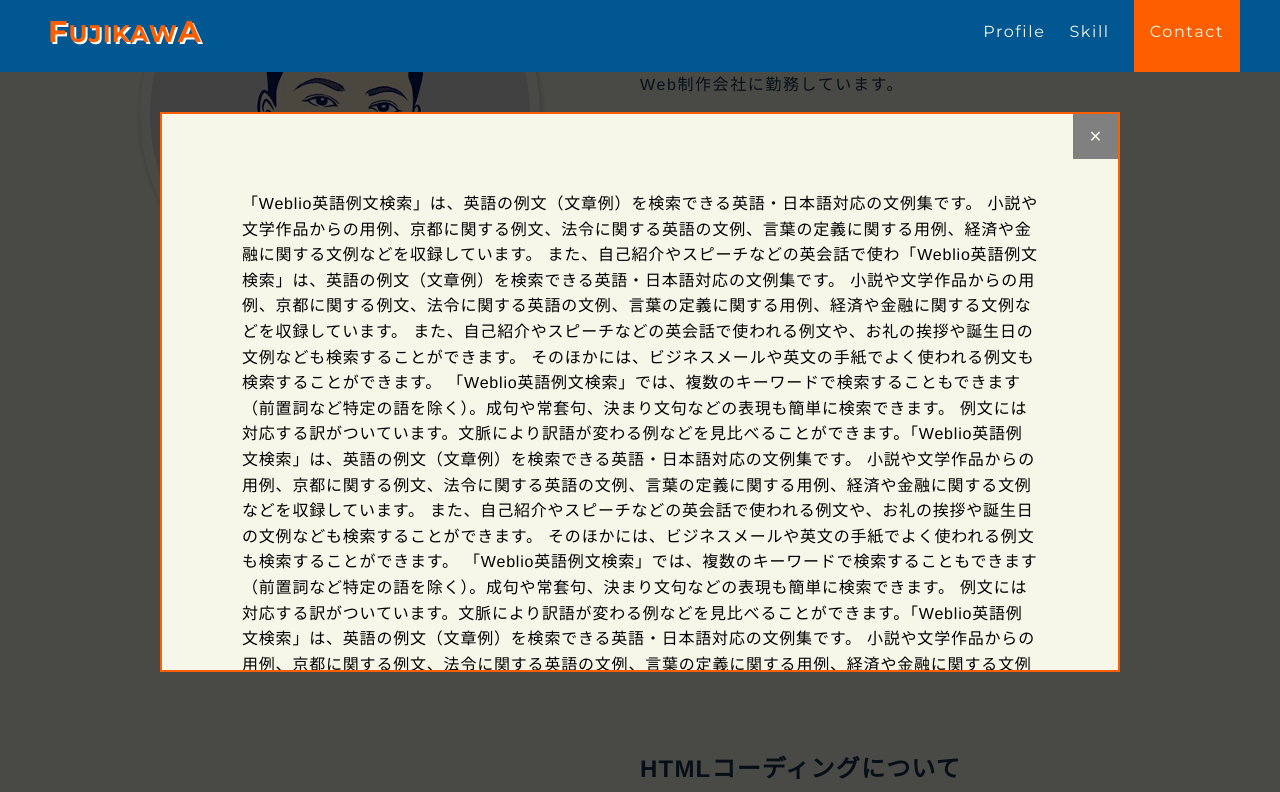
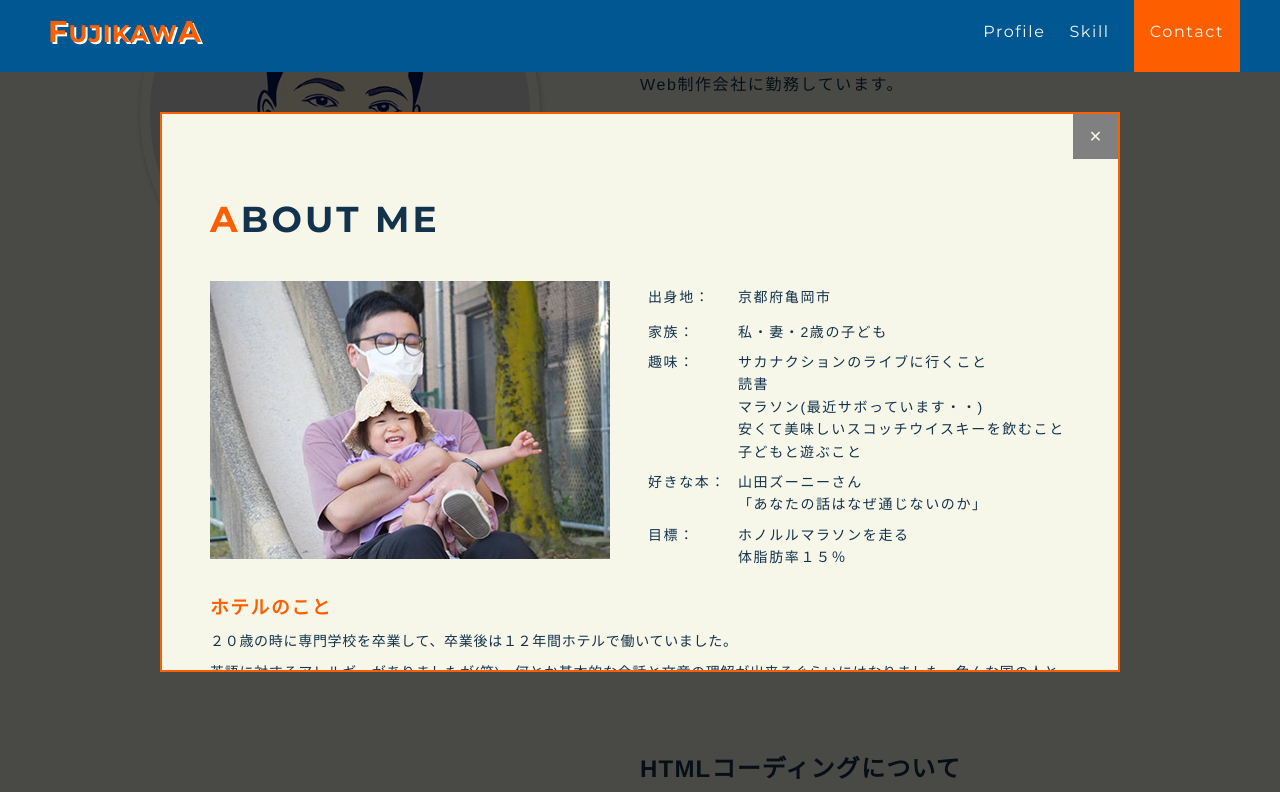
Before and after one commit to tatsuya-fujikawa/portforio, a plain HTML site: page index.html in a window 1280 px wide. Both pictures are taken after a click on the button "経歴を詳しく見る". Shown: the part 926-1718 px from the top of the page. Drawn offline with nearby package versions, Linux system fonts and the light colour scheme.

Commit message:
modalの中身を改修

```diff
--- a/Sass/Objects/Project/_p-modal.scss
+++ b/Sass/Objects/Project/_p-modal.scss
@@ -73,7 +73,39 @@
     }
 
     &__inner {
-        padding: rem(32) rem(64);
+        padding: rem(32) rem(32);
+    }
+
+    &__list {
+        display: flex;
+        padding-bottom: rem(8);
+        padding-left: rem(8);
+
+        dt {
+            min-width: 90px;
+            font-size: rem(14);
+            color: var(--color-text);
+        }
+
+        dd {
+            font-size: rem(14);
+            color: var(--color-text);
+        }
+    }
+
+    &__box {
+        padding-top: rem(8);
+    }
+
+    &__title {
+        color: var(--color-accent);
+        padding-top: rem(8);
+    }
+
+    &__sentence {
+        padding-top: rem(8);
+        font-size: rem(14);
+        color: var(--color-text);
     }
 
 }
--- a/index.html
+++ b/index.html
@@ -96,27 +96,47 @@
                     </div><!-- /.p-modal__close -->
                     <div id="p-modal-1-content">
                         <div class="p-modal__inner">
-                            <p>「Weblio英語例文検索」は、英語の例文（文章例）を検索できる英語・日本語対応の文例集です。
-                                小説や文学作品からの用例、京都に関する例文、法令に関する英語の文例、言葉の定義に関する用例、経済や金融に関する文例などを収録しています。
-                                また、自己紹介やスピーチなどの英会話で使わ「Weblio英語例文検索」は、英語の例文（文章例）を検索できる英語・日本語対応の文例集です。
-                                小説や文学作品からの用例、京都に関する例文、法令に関する英語の文例、言葉の定義に関する用例、経済や金融に関する文例などを収録しています。
-                                また、自己紹介やスピーチなどの英会話で使われる例文や、お礼の挨拶や誕生日の文例なども検索することができます。
-                                そのほかには、ビジネスメールや英文の手紙でよく使われる例文も検索することができます。
-                                「Weblio英語例文検索」では、複数のキーワードで検索することもできます（前置詞など特定の語を除く）。成句や常套句、決まり文句などの表現も簡単に検索できます。
-                                例文には対応する訳がついています。文脈により訳語が変わる例などを見比べることができます。「Weblio英語例文検索」は、英語の例文（文章例）を検索できる英語・日本語対応の文例集です。
-                                小説や文学作品からの用例、京都に関する例文、法令に関する英語の文例、言葉の定義に関する用例、経済や金融に関する文例などを収録しています。
-                                また、自己紹介やスピーチなどの英会話で使われる例文や、お礼の挨拶や誕生日の文例なども検索することができます。
-                                そのほかには、ビジネスメールや英文の手紙でよく使われる例文も検索することができます。
-                                「Weblio英語例文検索」では、複数のキーワードで検索することもできます（前置詞など特定の語を除く）。成句や常套句、決まり文句などの表現も簡単に検索できます。
-                                例文には対応する訳がついています。文脈により訳語が変わる例などを見比べることができます。「Weblio英語例文検索」は、英語の例文（文章例）を検索できる英語・日本語対応の文例集です。
-                                小説や文学作品からの用例、京都に関する例文、法令に関する英語の文例、言葉の定義に関する用例、経済や金融に関する文例などを収録しています。
-                                また、自己紹介やスピーチなどの英会話で使われる例文や、お礼の挨拶や誕生日の文例なども検索することができます。
-                                そのほかには、ビジネスメールや英文の手紙でよく使われる例文も検索することができます。
-                                「Weblio英語例文検索」では、複数のキーワードで検索することもできます（前置詞など特定の語を除く）。成句や常套句、決まり文句などの表現も簡単に検索できます。
-                                例文には対応する訳がついています。文脈により訳語が変わる例などを見比べることができます。れる例文や、お礼の挨拶や誕生日の文例なども検索することができます。
-                                そのほかには、ビジネスメールや英文の手紙でよく使われる例文も検索することができます。
-                                「Weblio英語例文検索」では、複数のキーワードで検索することもできます（前置詞など特定の語を除く）。成句や常套句、決まり文句などの表現も簡単に検索できます。
-                                例文には対応する訳がついています。文脈により訳語が変わる例などを見比べることができます。</p>
+                            <h2 class="c-heading u-uppercase" lang="en">about me</h2>
+                            <div class="c-flex">
+                                <div class="c-flex__item-half">
+                                    <img src="./assets/img/aboutme.jpg" width="400px" height="278px" loading="lazy" alt="">
+                                </div><!-- /c-flex__item -->
+                                <div class="c-flex__item-half">
+                                    <dl class="p-modal__list c-sentence">
+                                        <dt>出身地：</dt>
+                                        <dd>京都府亀岡市</dd>
+                                    </dl><!-- /p-modal__list -->
+                                    <dl class="p-modal__list">
+                                        <dt>家族：</dt>
+                                        <dd>私・妻・2歳の子ども</dd>
+                                    </dl><!-- /p-modal__list -->
+                                    <dl class="p-modal__list">
+                                        <dt>趣味：</dt>
+                                        <dd>サカナクションのライブに行くこと<br>読書<br>マラソン(最近サボっています・・)<br>安くて美味しいスコッチウイスキーを飲むこと<br>子どもと遊ぶこと</dd>
+                                    </dl><!-- /p-modal__list -->
+                                    <dl class="p-modal__list">
+                                        <dt>好きな本：</dt>
+                                        <dd>山田ズーニーさん<br>「あなたの話はなぜ通じないのか」</dd>
+                                    </dl><!-- /p-modal__list -->
+                                    <dl class="p-modal__list">
+                                        <dt>目標：</dt>
+                                        <dd>ホノルルマラソンを走る<br>体脂肪率１５％<br></dd>
+                                    </dl><!-- /p-modal__list -->
+                                </div><!-- /c-flex__item -->
+                            </div><!-- /c-flex -->
+                            <div class="p-modal__box">
+                                <h3 class="p-modal__title">ホテルのこと</h3>
+                                <p class="p-modal__sentence">２０歳の時に専門学校を卒業して、卒業後は１２年間ホテルで働いていました。</p>
+                                <p class="p-modal__sentence">英語に対するアレルギーがありましたが(笑)、何とか基本的な会話と文章の理解が出来るぐらいにはなりました。色んな国の人と話したりコミュニケーションを取れたのは、いい経験になったと思います。</p>
+                                <p class="p-modal__sentence">研修で上海に行かせていただく機会もありました。中国語は全く話せませんでしたが、何とか身振り手振りで伝えようとした経験は、私を大きく成長させてくれた出来事だったなと思います。</p>
+                            </div><!-- /p-modal__box -->
+                            <div class="p-modal__box">
+                                <h3 class="p-modal__title">現在のこと</h3>
+                                <p class="p-modal__sentence">不妊治療をすることをきっかけに、ホテルを退職しました。<br>今まで全く経験のなかったWeb業界へと挑戦することにしました。</p>
+                                <p class="p-modal__sentence">友人が作ったサイトがカッコよかったり、プログラミングが学校教育に取り組まれるというようなニュースが流れていたので、当時は「なんか面白そうだな〜」くらいの気持ちで、深くも考えておりませんでした。</p>
+                                <p class="p-modal__sentence">知れば知るほどに自分の無力さに打ちひしがれそうになる毎日ですが、毎日少しでも成長してウェブギャラリーに載れるようなサイトを作れるよう、日々を取り組んでいます。
+                                </p>
+                            </div><!-- /p-modal__box -->
                         </div><!-- /p-modal__inner -->
                     </div>
                 </div>
```
Also changed, not shown: assets/css/style.css, assets/css/style.min.css, assets/img/aboutme.jpg (added).
